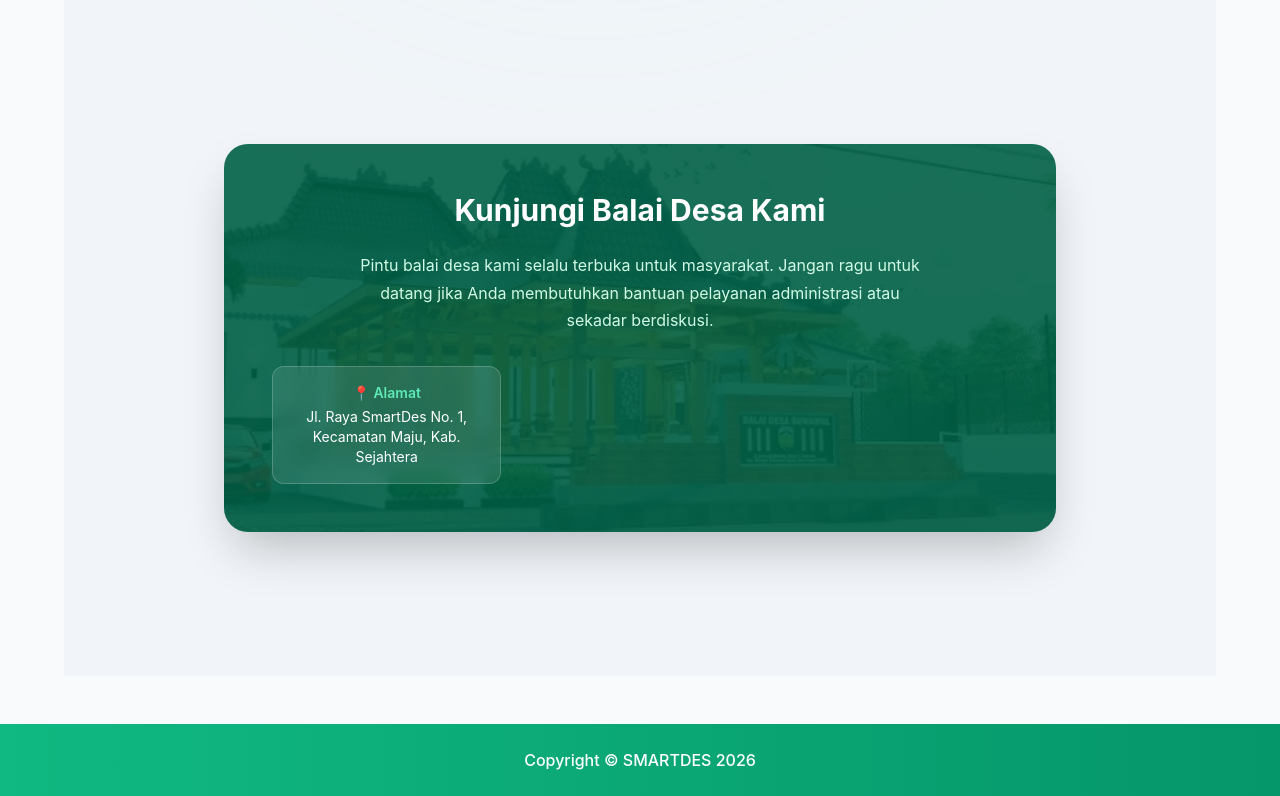
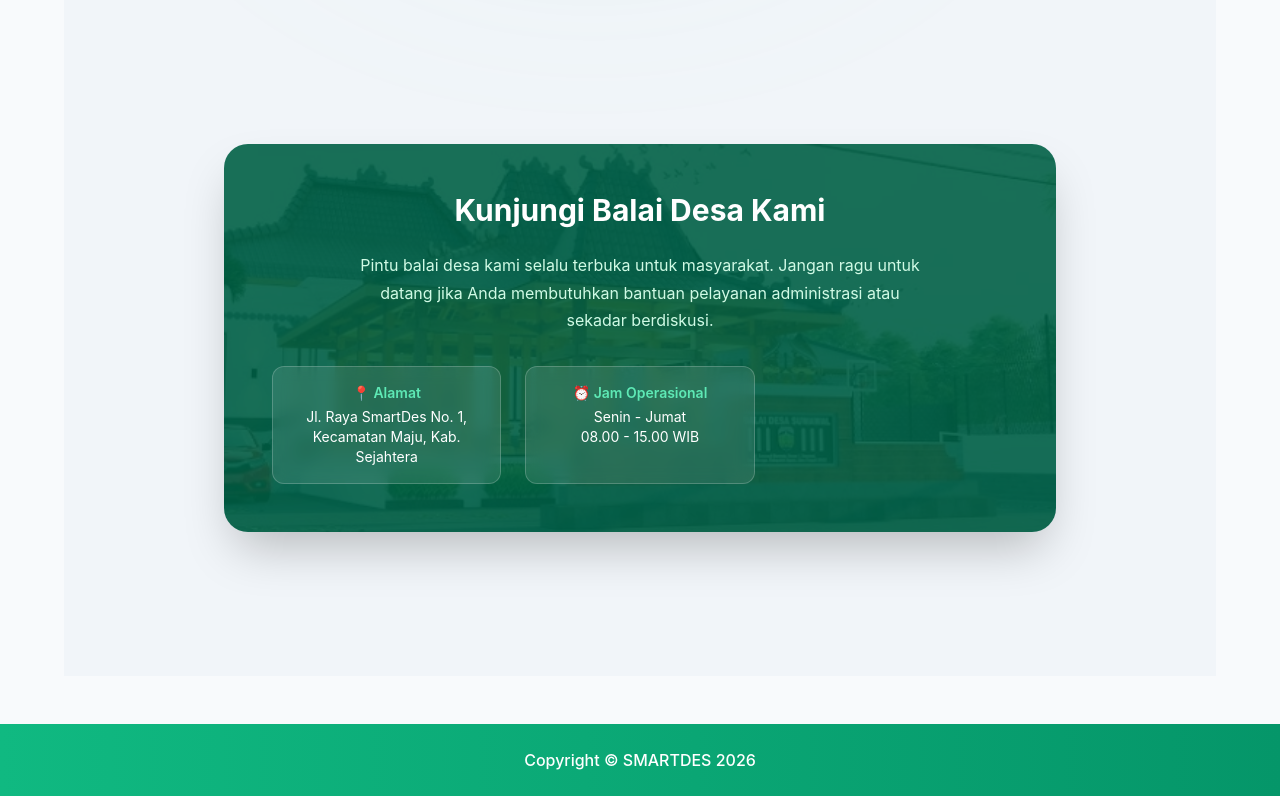
Before and after one commit to muhammadarlianoscar-uti/TA-WEB-24-SEMBADE, a Next.js app in the folder my-app/: page /profil in a window 1280 px wide. Shown: the part 3556-4352 px from the top of the page. Built offline with nearby package versions, Linux system fonts and the light colour scheme.

Commit message:
menambahkan kotak operasional dan keterangannya

```diff
--- a/my-app/app/profil/page.tsx
+++ b/my-app/app/profil/page.tsx
@@ -197,6 +197,10 @@ export default function Profil() {
                 <p className="font-semibold text-emerald-300 mb-1">📍 Alamat</p>
                 <p>Jl. Raya SmartDes No. 1, Kecamatan Maju, Kab. Sejahtera</p>
               </div>
+              <div className="bg-white/10 p-4 rounded-xl backdrop-blur-sm border border-white/20">
+                <p className="font-semibold text-emerald-300 mb-1">⏰ Jam Operasional</p>
+                <p>Senin - Jumat<br/>08.00 - 15.00 WIB</p>
+              </div>
 
             </div>
           </div>
```
